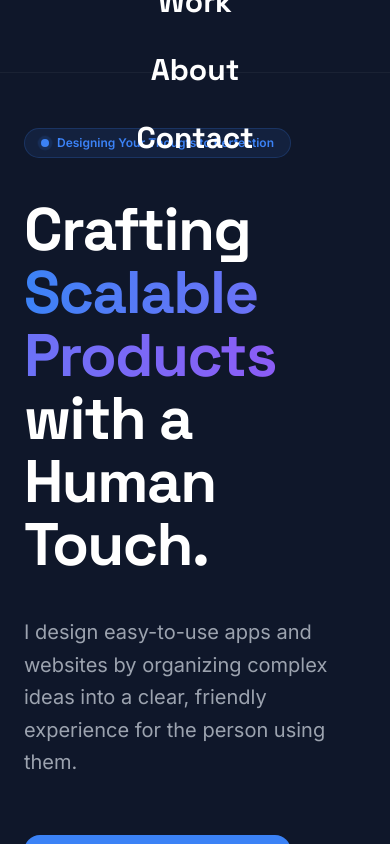
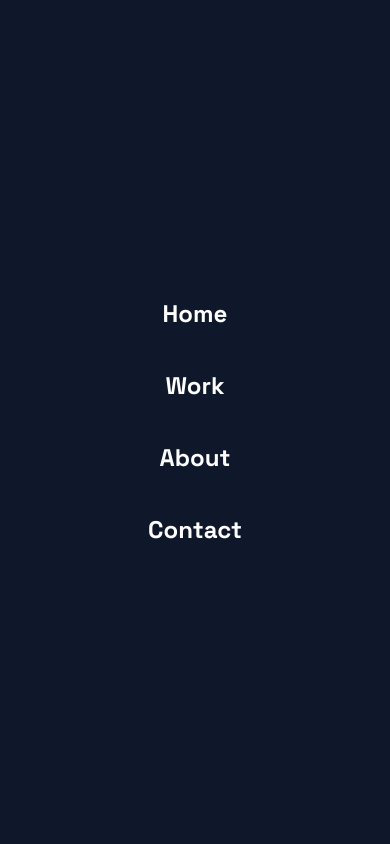
Before and after one commit to Deenzx-123/Ayobami-Doyin, a React (Vite) app: page / in a window 390 px wide. Both pictures are taken after a click on the button 346 px from the left and 36 px from the top of the page. Shown: the top 844 px of the page. Built offline with nearby package versions, Linux system fonts and the light colour scheme.

Commit message:
Update Navbar.tsx

```diff
--- a/src/components/Navbar.tsx
+++ b/src/components/Navbar.tsx
@@ -1,10 +1,21 @@
 import { motion } from 'motion/react';
 import { Menu, X } from 'lucide-react';
-import { useState } from 'react';
-import { NavLink, Link } from 'react-router-dom';
+import { useState, useEffect } from 'react';
+import { NavLink, Link, useLocation } from 'react-router-dom';
 
 export default function Navbar() {
   const [isMenuOpen, setIsMenuOpen] = useState(false);
+
+  const location = useLocation();
+
+useEffect(() => {
+  setIsMenuOpen(false);
+}, [location]);
+
+useEffect(() => {
+  document.body.style.overflow = isMenuOpen ? 'hidden' : '';
+  return () => { document.body.style.overflow = ''; };
+}, [isMenuOpen]);
 
   const navItems = [
     { name: 'Work', path: '/work' },
@@ -13,6 +24,7 @@ export default function Navbar() {
   ];
 
   return (
+  <>
     <nav className="fixed top-0 left-0 w-full z-50 bg-navy-900/80 backdrop-blur-md border-b border-white/5 px-6 py-4">
       <div className="max-w-7xl mx-auto flex justify-between items-center">
         <Link
@@ -39,30 +51,28 @@ export default function Navbar() {
 
         <button
           onClick={() => setIsMenuOpen(!isMenuOpen)}
-          className="md:hidden p-2 text-cool-gray"
+          className="md:hidden p-2 text-white relative z-[200]"
         >
           {isMenuOpen ? <X size={24} /> : <Menu size={24} />}
         </button>
       </div>
+    </nav>
 
-      {/* Mobile Menu Overlay */}
-      <motion.div
-        initial={false}
-        animate={{ opacity: isMenuOpen ? 1 : 0, y: isMenuOpen ? 0 : -20 }}
-        className={`fixed inset-0 bg-navy-900 z-40 flex flex-col items-center justify-center gap-8 md:hidden transition-all duration-300 ${isMenuOpen ? 'visible' : 'invisible'}`}
-      >
-        <Link to="/" onClick={() => setIsMenuOpen(false)} className="text-3xl font-display font-bold text-white">Home</Link>
+    {isMenuOpen && (
+      <div className="fixed inset-0 z-[150] bg-navy-900 flex flex-col items-center justify-center gap-10 md:hidden">
+        <Link to="/" onClick={() => setIsMenuOpen(false)} className="text-2xl font-display font-bold text-white hover:text-electric-blue transition-colors">Home</Link>
         {navItems.map((item) => (
           <Link
             key={item.name}
             to={item.path}
             onClick={() => setIsMenuOpen(false)}
-            className="text-3xl font-display font-bold text-white"
+            className="text-2xl font-display font-bold text-white hover:text-electric-blue transition-colors"
           >
             {item.name}
           </Link>
         ))}
-      </motion.div>
-    </nav>
-  );
+      </div>
+    )}
+  </>
+);
 }
```
